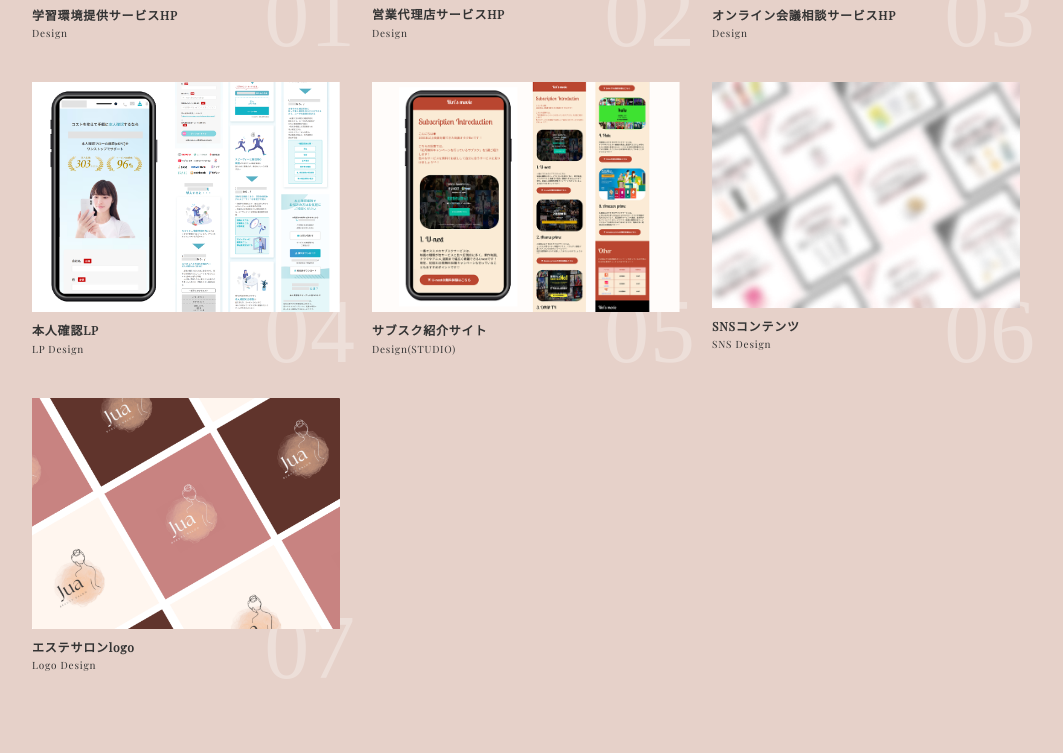
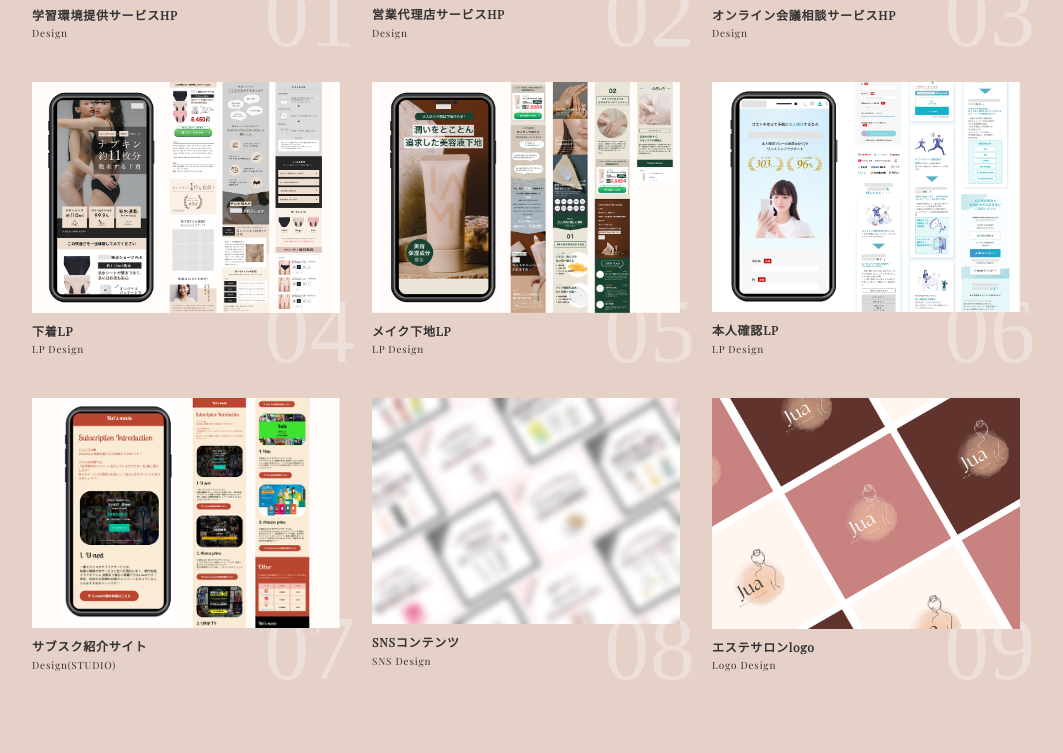
Before and after one commit to kawaiportfolio/kawai_portfolio_2025, a plain HTML site: page index.html in a window 1280 px wide. Shown: the part 1767-2520 px from the top of the page, without its empty margins (98-1161 px from the left). Drawn offline with nearby package versions, Linux system fonts and the light colour scheme; a script that the page names is missing.

Commit message:
Update index.html

```diff
--- a/index.html
+++ b/index.html
@@ -128,7 +128,7 @@
               <p class="works-name">オンライン会議相談サービスHP</p>
               <p class="works-info">Design</p>
             </a>
-            <!--<a class="works-item" href="./works/works-lp-01.html">
+            <a class="works-item" href="./works/works-lp-01.html">
               <div class="asirai">04</div>
               <div class="works-img"><img src="img/img_lp_01.png" alt="" /></div>
               <p class="works-name">下着LP</p>
@@ -139,27 +139,27 @@
               <div class="works-img"><img src="img/img_lp_02.png" alt="" /></div>
               <p class="works-name">メイク下地LP</p>
               <p class="works-info">LP Design</p></span>
-            </a>-->
+            </a>
             <a class="works-item" href="./works/works-lp-03.html">
-              <div class="asirai">04</div>
+              <div class="asirai">06</div>
               <div class="works-img"><img src="img/img_lp_03.png" alt="" /></div>
               <p class="works-name">本人確認LP</p>
               <p class="works-info">LP Design</p></span>
             </a>
             <a class="works-item" href="./works/works-lp-04.html">
-              <div class="asirai">05</div>
+              <div class="asirai">07</div>
               <div class="works-img"><img src="img/img_lp_04.png" alt="" /></div>
               <p class="works-name">サブスク紹介サイト</p>
               <p class="works-info">Design(STUDIO)</p>
             </a>
             <a class="works-item" href="./works/works-sns-contents.html">
-              <div class="asirai">06</div>
+              <div class="asirai">08</div>
               <div class="works-img"><img src="img/img_inst_01.png" alt="" /></div>
               <p class="works-name">SNSコンテンツ</p>
               <p class="works-info">SNS Design</p></span>
             </a>
             <a class="works-item" href="./works/works-logo-contents.html">
-              <div class="asirai">07</div>
+              <div class="asirai">09</div>
               <div class="works-img"><img src="img/img_logo_01.png" alt="" /></div>
               <p class="works-name">エステサロンlogo</p>
               <p class="works-info">Logo Design</p>
```
